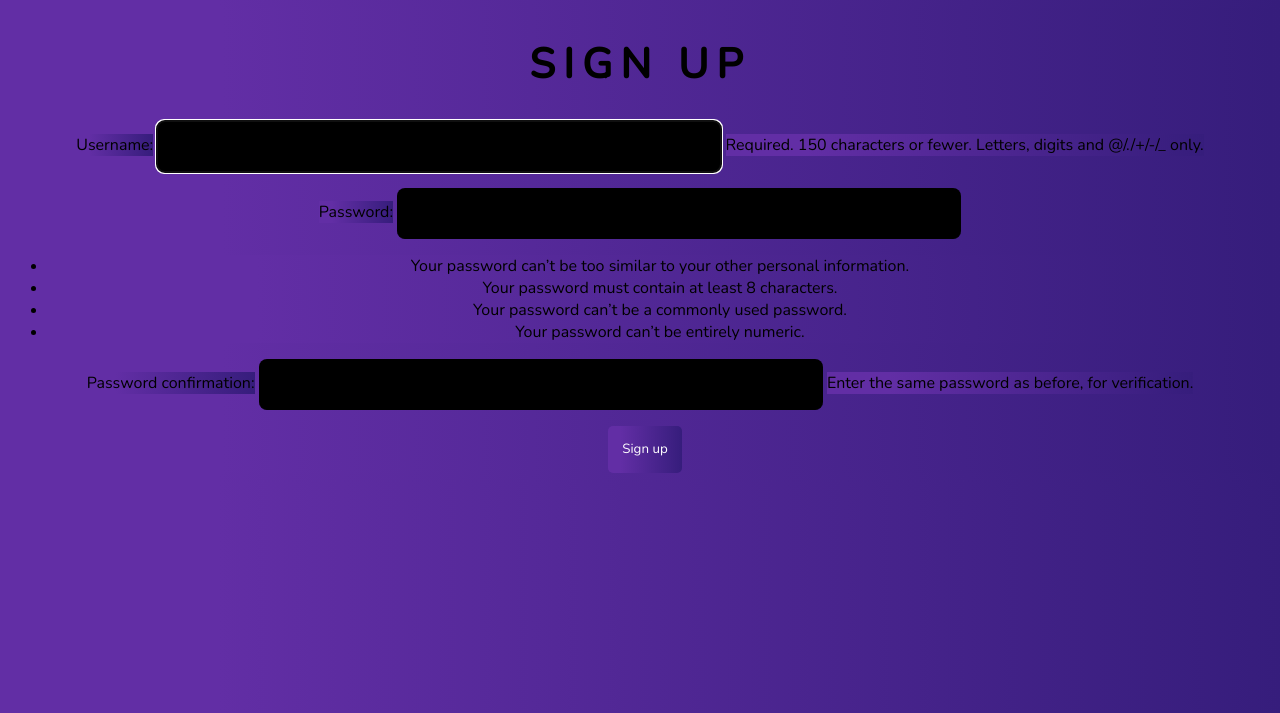
After one commit to Nahucaroseli/django-todoapp, a Django app: page /signup in a window 1280 px wide. The commit adds this page. Shown: the top 713 px of the page. Run offline with Django 5.2, Linux system fonts and the light colour scheme.

Commit message:
feat: user can signup

```diff
--- a/todoapp/models.py
+++ b/todoapp/models.py
@@ -1,4 +1,7 @@
 from django.db import models
+from django.contrib.auth.models import AbstractUser
+from django.contrib.auth import get_user_model
+
 
 # Create your models here.
 
@@ -6,6 +9,7 @@ from django.db import models
 
 
 class Task(models.Model):
+    user = models.ForeignKey(get_user_model(), on_delete=models.CASCADE)
     taskId = models.AutoField(primary_key=True)
     title = models.CharField(max_length=30)
     done = models.BooleanField()
--- a/todoapp/static/todoapp/css/style.css
+++ b/todoapp/static/todoapp/css/style.css
@@ -30,6 +30,18 @@
     text-align: center;
 }
 
+
+
+.todo_container .logout{
+
+    position: absolute;
+    background: white;
+    top: 5%;
+    color: black;
+    font-weight: bold;
+    right: 4%;
+    border-radius: 10px;
+}
 
 
 .todo_container button{
--- a/todoapp/static/todoapp/js/index.js
+++ b/todoapp/static/todoapp/js/index.js
@@ -1,5 +1,4 @@
 $('.deleteTask').on('click', function() {
-    console.log("hola")
 
     var taskId = $(this).data('task-id');
     $.ajax({
--- a/todoapp/templates/todoapp/home.html
+++ b/todoapp/templates/todoapp/home.html
@@ -20,6 +20,10 @@
             {% csrf_token %}
             <input type="text" name="title" id="taskInput"  placeholder="Escribir una tarea">
         </form>
+        <form action="{% url 'logout' %}" method="POST">
+          {% csrf_token %}
+          <button class="logout" type="submit">Logout</button>
+        </form>
        <div class="todo_list">
         {% for task in tasks %}
         {% csrf_token %}
--- /dev/null
+++ b/todoapp/templates/todoapp/signup.html
@@ -0,0 +1,32 @@
+<!doctype html>
+<html lang="en">
+<head>
+  <meta charset="utf-8">
+  <title>TodoApp</title>
+  <base href="/">
+  {% load static %}
+  <meta name="viewport" content="width=device-width, initial-scale=1">
+  <link rel="stylesheet" href="{% static 'todoapp/css/style.css' %}">
+  <link rel="stylesheet" href="https://cdnjs.cloudflare.com/ajax/libs/font-awesome/6.4.2/css/all.min.css">
+  <link rel="stylesheet" href="https://fonts.googleapis.com/css2?family=Material+Symbols+Outlined:opsz,wght,FILL,GRAD@48,400,0,0" />
+  <link rel="icon" type="image/x-icon" href="favicon.ico">
+</head>
+<body>
+
+<div class="container">
+  <div class="todo_container">
+    <h1>SIGN UP</h1>
+    <form method="post">
+      {% csrf_token %}
+      {{ form.as_p }}
+      <button type="submit">Sign up</button>
+  </form>
+  </div>
+
+</div>
+
+<script src="https://code.jquery.com/jquery-3.6.0.min.js"></script>
+<script src="{% static 'todoapp/js/index.js' %}"></script>
+
+</body>
+</html>
--- a/todoapp/urls.py
+++ b/todoapp/urls.py
@@ -8,5 +8,7 @@ urlpatterns = [
     path('home', views.home, name="Home"),
     path('add_task/',views.add_task, name='add_task/'),
     path('delete_task/',views.delete_task, name='delete_task/'),
-    path('modify_task/',views.modify_task, name='modify_task/')
+    path('modify_task/',views.modify_task, name='modify_task/'),
+    path('signup',views.signup,name='signup'),
+    path('logout',views.logout_view, name='logout')
 ]
--- a/todoapp/views.py
+++ b/todoapp/views.py
@@ -3,13 +3,17 @@ from django.shortcuts import render,HttpResponse,redirect,get_object_or_404
 from todoapp.models import Task
 from django.views.decorators.csrf import csrf_exempt
 from django.views.decorators.http import require_POST
+from django.contrib.auth.decorators import login_required
+from django.contrib.auth.forms import UserCreationForm
+from django.contrib.auth import login, authenticate,logout
 # Create your views here.
 
-
 def home(request):
-    tasks = Task.objects.all()
-    return render(request,'todoapp/home.html', {'tasks':tasks})
-
+   if request.user.is_authenticated:
+        tasks = Task.objects.all()
+        return render(request,'todoapp/home.html', {'tasks':tasks})
+   else:
+       return redirect('signup')
 
 
 
@@ -46,3 +50,26 @@ def modify_task(request):
     task.done = not task.done
     task.save()
     return redirect('Home')
+
+
+
+
+def signup(request):
+    if request.method == 'POST':
+        form = UserCreationForm(request.POST)
+        if form.is_valid():
+            form.save()
+            username = form.cleaned_data.get('username')
+            raw_password = form.cleaned_data.get('password1')
+            user = authenticate(username=username, password=raw_password)
+            login(request, user)
+            return redirect('Home')  # Cambia 'task_list' por la vista de tu lista de tareas
+    else:
+        form = UserCreationForm()
+    return render(request, 'todoapp/signup.html', {'form': form})
+
+
+def logout_view(request):
+    logout(request)
+    form = UserCreationForm()
+    return redirect('signup')
```
Also changed, not shown: todoapp/migrations/0002_task_user.py (added).
